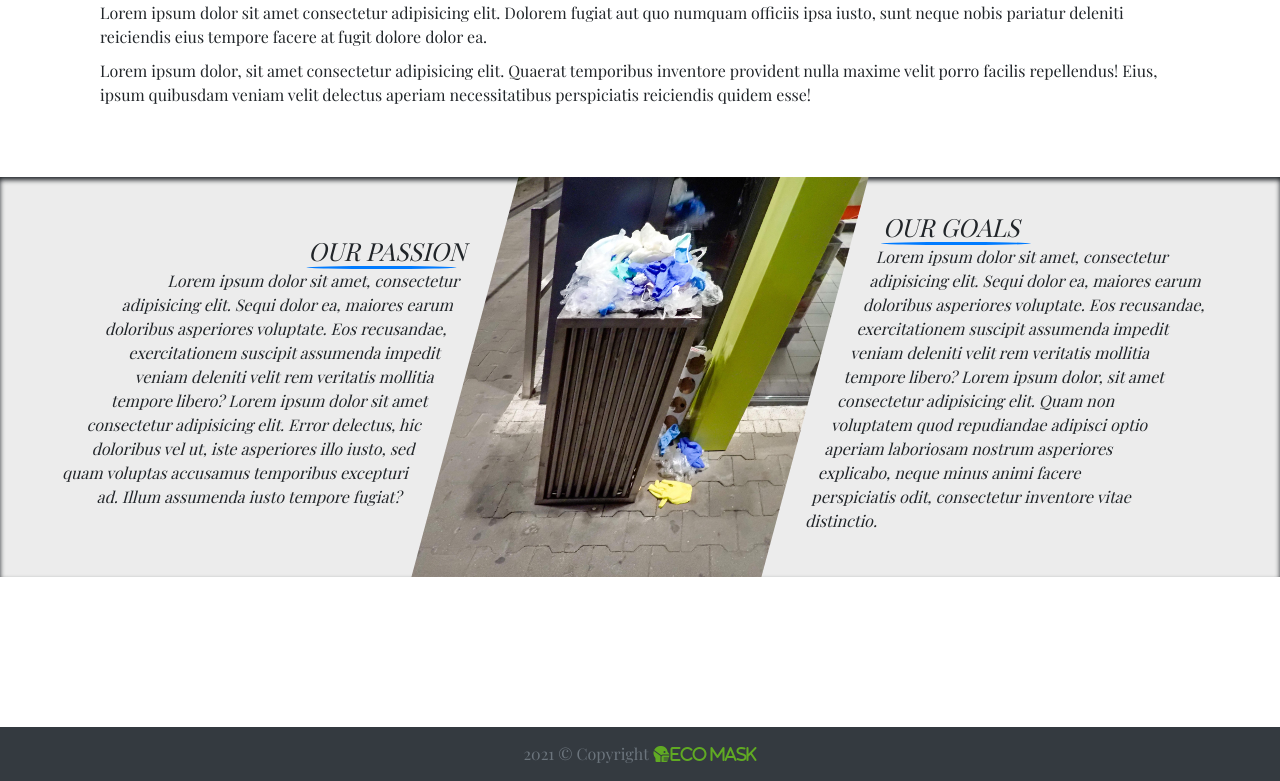
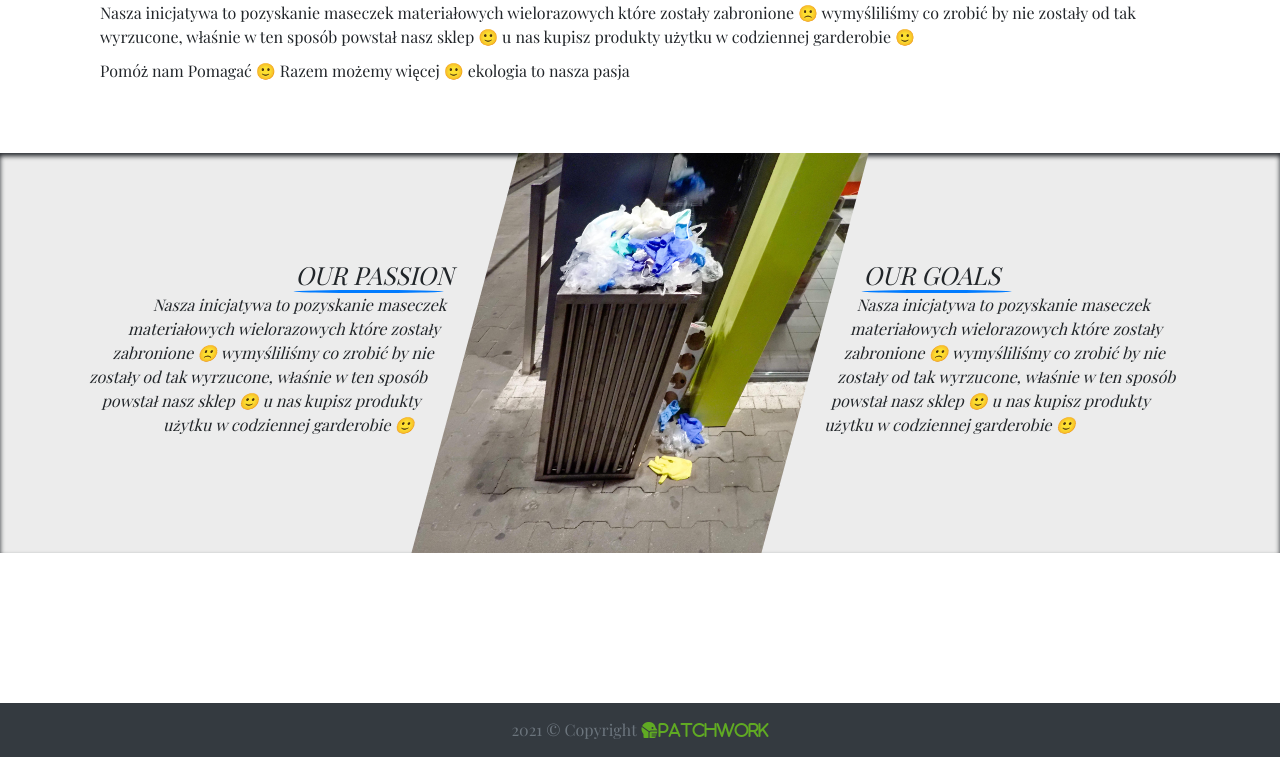
Before and after one commit to MichaelCoding98/_Maseczki_recykling, a plain HTML site: page html/Aboutcompany.html in a window 1280 px wide. Shown: the part 418-1199 px from the top of the page. After the commit the page ends 1175 px from the top, so only its background shows below. Drawn offline with nearby package versions, Linux system fonts and the light colour scheme.

Commit message:
first commit

```diff
--- a/html/Aboutcompany.html
+++ b/html/Aboutcompany.html
@@ -18,7 +18,7 @@
 <body>
 
     <nav class="navbar navbar-expand-lg bg-dark nav-texts ">
-        <div class="container"> <a class="navbar-brand" href="index.html"><span><i class="fas fa-head-side-mask"></i></span></i> Eco Mask</a>
+        <div class="container"> <a class="navbar-brand" href="../index.html"><span><i class="fas fa-head-side-mask"></i></span></i> PatchWork</a>
             <button class="navbar-toggler" type="button" data-toggle="collapse" data-target="#navbarNavAltMarkup"
                 aria-controls="navbarNavAltMarkup" aria-expanded="false" aria-label="Toggle navigation">
                 <span><i class="fas fa-bars px-3"></i></span>
@@ -27,7 +27,7 @@
                 <div class="navbar-nav ml-auto nav-texts">
                     <a class="nav-link mx-2" href="../index.html">Strona Główna </a>
                     <a class="nav-link mx-2 active" href="">O Firmie<span class="sr-only"></span></a>
-                    <a class="nav-link mx-2" href="../html/Servises.html">Usługi</a>
+                    <a class="nav-link mx-2" href="../html/Servises.html">Nasza Praca</a>
                     <a class="nav-link mx-2" href="../html/Projects.html">Projekty</a>
                     <a class="nav-link mx-2" href="../html/Contact.html">Kontakt</a>
 
@@ -47,15 +47,8 @@
                 <div class="row">
                     <div class="p-5">
                         <h2 class="display-3 py-4"><i class="fas fa-head-side-mask"></i> Eco mask</h2>
-                        <p>Lorem ipsum dolor sit amet consectetur adipisicing elit. Dolorem fugiat aut quo numquam
-                            officiis
-                            ipsa iusto, sunt neque nobis pariatur deleniti reiciendis eius tempore facere at fugit
-                            dolore
-                            dolor ea.</p>
-                        <p>Lorem ipsum dolor, sit amet consectetur adipisicing elit. Quaerat temporibus
-                            inventore provident
-                            nulla maxime velit porro facilis repellendus! Eius, ipsum quibusdam veniam velit delectus
-                            aperiam necessitatibus perspiciatis reiciendis quidem esse!</p>
+                        <p>Nasza inicjatywa to pozyskanie maseczek materiałowych wielorazowych które zostały zabronione 🙁 wymyśliliśmy co zrobić by nie zostały od tak wyrzucone, właśnie w ten sposób powstał nasz sklep 🙂 u nas kupisz produkty użytku w codziennej garderobie 🙂</p>
+                        <p>Pomóż nam Pomagać 🙂 Razem możemy więcej 🙂 ekologia to nasza pasja</p>
                     </div>
                 </div>
             </div>
@@ -70,13 +63,7 @@
 
                             <div class="underline bg-primary  "></div>
                         </h3>
-                        <p>Lorem ipsum dolor sit amet, consectetur adipisicing elit. Sequi dolor ea, maiores earum
-                            doloribus asperiores voluptate. Eos recusandae, exercitationem suscipit assumenda
-                            impedit
-                            veniam deleniti velit rem veritatis mollitia tempore libero?
-                            Lorem ipsum dolor sit amet consectetur adipisicing elit. Error delectus, hic doloribus vel
-                            ut, iste asperiores illo iusto, sed quam voluptas accusamus temporibus excepturi ad. Illum
-                            assumenda iusto tempore fugiat?</p>
+                        <p>Nasza inicjatywa to pozyskanie maseczek materiałowych wielorazowych które zostały zabronione 🙁 wymyśliliśmy co zrobić by nie zostały od tak wyrzucone, właśnie w ten sposób powstał nasz sklep 🙂 u nas kupisz produkty użytku w codziennej garderobie 🙂</p>
                     </div>
                     <img src="../img/11.jpeg"
                         class="  col-12 col-lg-4 mid-rotate img-fluid " alt="">
@@ -84,13 +71,7 @@
                         <h3 class="h1 m-0 d-inline-block   ">OUR GOALS
                             <div class="underline bg-primary  "></div>
                         </h3>
-                        <p>Lorem ipsum dolor sit amet, consectetur adipisicing elit. Sequi dolor ea, maiores earum
-                            doloribus asperiores voluptate. Eos recusandae, exercitationem suscipit assumenda
-                            impedit
-                            veniam deleniti velit rem veritatis mollitia tempore libero? Lorem ipsum dolor, sit amet
-                            consectetur adipisicing elit. Quam non voluptatem quod repudiandae adipisci optio aperiam
-                            laboriosam nostrum asperiores explicabo, neque minus animi facere perspiciatis odit,
-                            consectetur inventore vitae distinctio.</p>
+                        <p>Nasza inicjatywa to pozyskanie maseczek materiałowych wielorazowych które zostały zabronione 🙁 wymyśliliśmy co zrobić by nie zostały od tak wyrzucone, właśnie w ten sposób powstał nasz sklep 🙂 u nas kupisz produkty użytku w codziennej garderobie 🙂</p>
                     </div>
 
                 </div>
@@ -102,7 +83,7 @@
     </main>
 
     <footer class="text-center py-4 mt-5 bg-dark text-muted">
-        <p class="m-0">2021 &copy; Copyright <i class="fas fa-head-side-mask">Eco mask</i> </p>
+        <p class="m-0">2021 &copy; Copyright <i class="fas fa-head-side-mask">PatchWork</i> </p>
     </footer>
 
 
```
Also changed, not shown: html/Contact.html (+5 -5 lines), html/Projects.html (+3 -5 lines), html/Servises.html (+4 -6 lines), index.html (+5 -5 lines).
